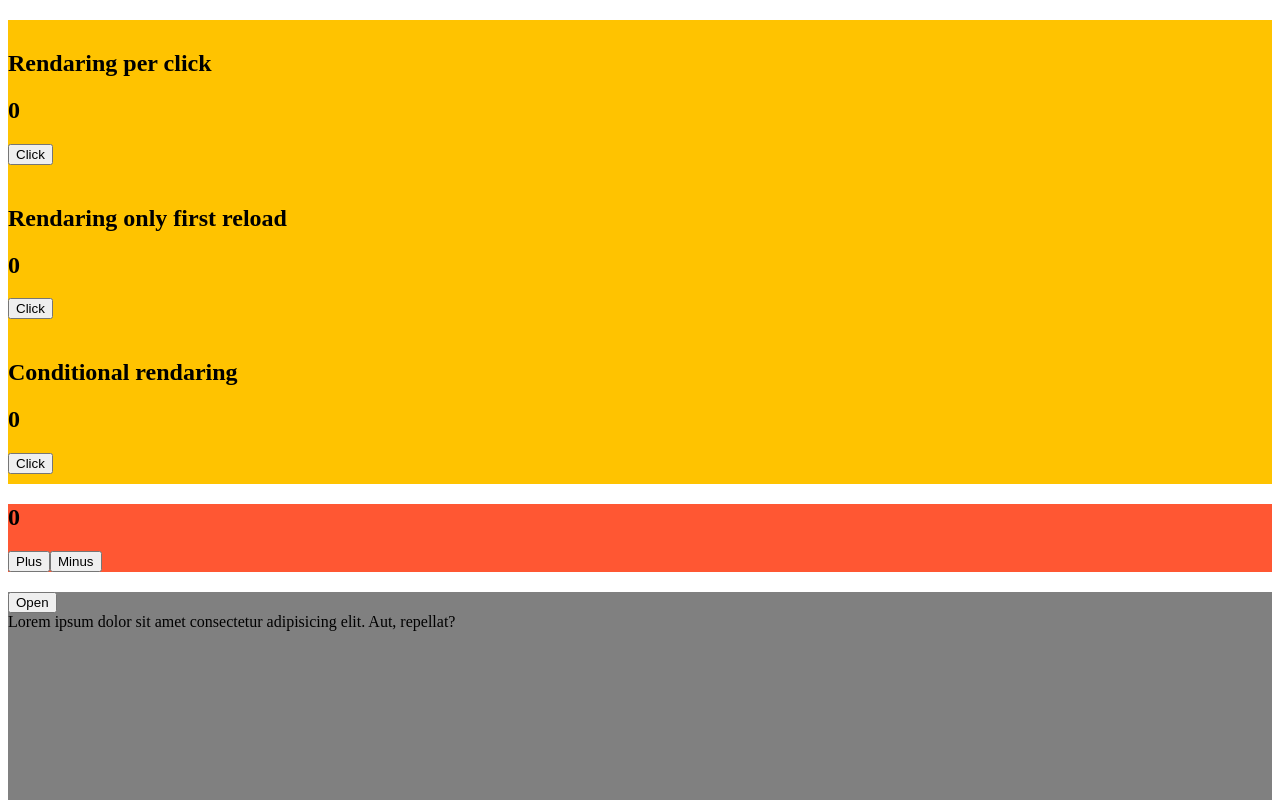
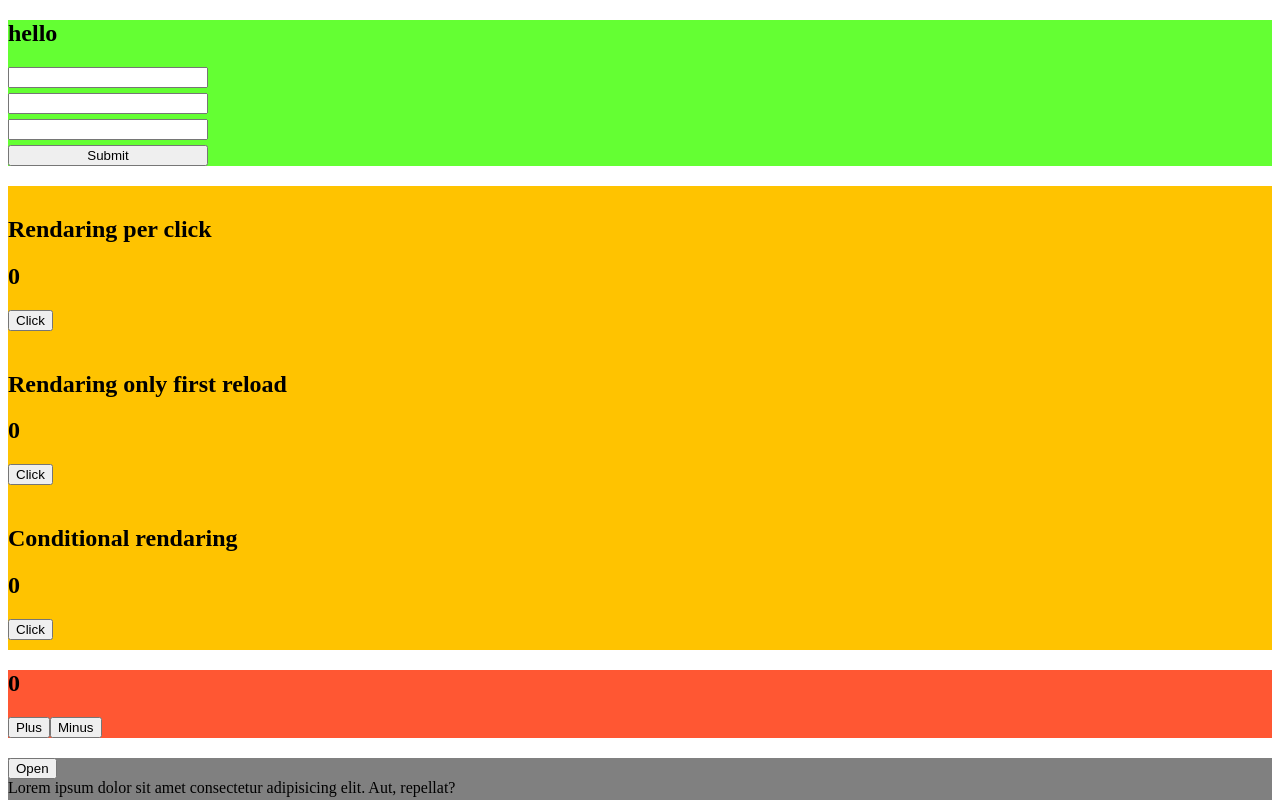
Before and after one commit to mnosumon/hook-practice, a React (Vite) app: page / in a window 1280 px wide. Shown: the top 800 px of the page. Built offline with nearby package versions, Linux system fonts and the light colour scheme.

Commit message:
Multiple Input handle

```diff
--- a/src/App.jsx
+++ b/src/App.jsx
@@ -2,10 +2,12 @@ import React from 'react'
 import DropDown from './page/DropDown'
 import UseReducersHook from './page/UseReducersHook'
 import UseEffectHook from './page/UseEffectHook'
+import MultipleInput from './page/MultipleInput'
 
 const App = () => {
   return (
     <>
+      <MultipleInput/>
       <UseEffectHook/>
       <UseReducersHook/>
       <DropDown/>
--- a/src/page/DropDown.jsx
+++ b/src/page/DropDown.jsx
@@ -17,7 +17,7 @@ const DropDown = () => {
         if (input === "") {
             inputRef.current.focus()
         }else{
-            inputRef.current.style.backgroundColor = "red"
+            inputRef.current.style.color = "red"
         }
 
     }
--- /dev/null
+++ b/src/page/MultipleInput.jsx
@@ -0,0 +1,41 @@
+import React, { useState } from 'react'
+
+const MultipleInput = () => {
+  let [recieve, setRecieve] = useState({
+    name: " ",
+    email: " ",
+    password: " "
+  })
+
+  let handleChange = (e)=>{
+    let {name, value} = e.target
+    setRecieve((prev)=>({
+      ...prev,
+      [name]: value
+    }))
+  }
+console.log(recieve);
+  let handleSubmit = ()=>{
+
+  }
+  return (
+
+    <section style={{marginBottom: "20px", marginTop: "20px", backgroundColor: "#64FF33"}}>
+        <h2>hello</h2>
+        <div style={{display:"flex", flexDirection: "column", width: "200px", gap:"5px"}}>
+          <input type="text" name='name' onChange={handleChange} />
+          <input type="email" name='email' onChange={handleChange} />
+          <input type="password" name='password' onChange={handleChange} />
+          <input type="submit" placeholder='Submit' onClick={handleSubmit}/>
+        </div>
+        <div>
+          <h3>{recieve.name}</h3>
+          <h3>{recieve.email}</h3>
+          <h3>{recieve.password}</h3>
+        </div>
+
+    </section>
+  )
+}
+
+export default MultipleInput
--- a/src/page/UseEffectHook.jsx
+++ b/src/page/UseEffectHook.jsx
@@ -7,7 +7,6 @@ const UseEffectHook = () => {
     useEffect(()=>{
         document.title = count
     })
-    console.log(count);
     useEffect(()=>{
         document.title = count1
     },[])
```
